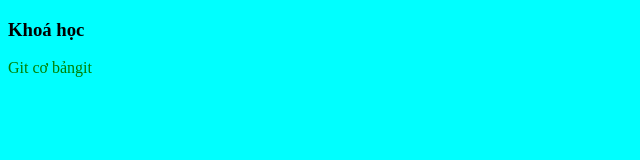
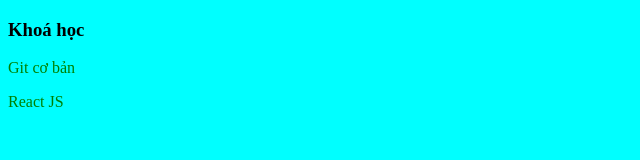
Before and after one commit to tien-lt99/git-tutorial, a plain HTML site: page index.html in a window 1280 px wide. Shown: the full height of the page, 0-640 px from the left. Drawn offline with Linux system fonts and the light colour scheme.

Commit message:
update index

```diff
--- a/index.html
+++ b/index.html
@@ -10,6 +10,7 @@
 </head>
 <body>
     <h3>Khoá học</h3>
-    <p>Git cơ bảngit </p>
+    <p>Git cơ bản </p>
+    <p>React JS</p>
 </body>
 </html>
```
